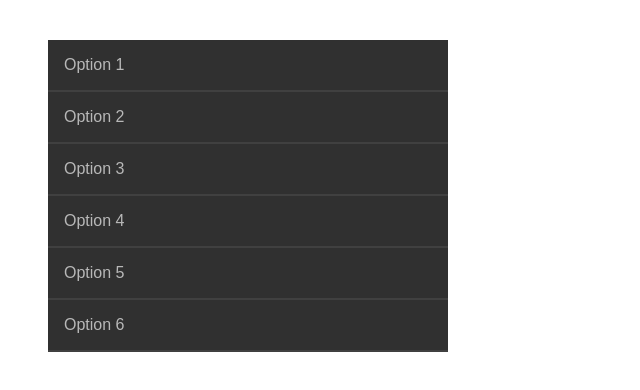
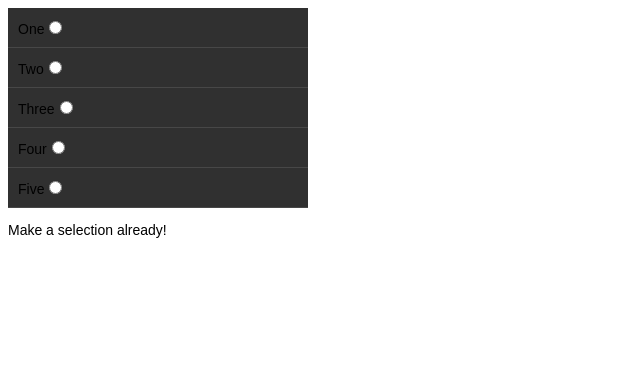
Before and after one commit to VincentPauley/glowing_tabs, a plain HTML site: page index.html in a window 1280 px wide. Shown: the whole page, without its empty margins (0-640 px from the left). Drawn offline with nearby package versions, Linux system fonts and the light colour scheme.

Commit message:
close but needs classes

```diff
--- a/index.html
+++ b/index.html
@@ -5,13 +5,16 @@
 <script src="https://ajax.googleapis.com/ajax/libs/jquery/1.12.0/jquery.min.js"></script>
 </head>
 <body>
-<div id="tabWrapper">
-<label for="opt1">Option 1<input id="opt1" type="radio" name="tabOption" /></label>
-<label for="opt2">Option 2<input id="opt2" type="radio" name="tabOption" /></label>
-<label for="opt3">Option 3<input id="opt3" type="radio" name="tabOption" /></label>
-<label for="opt4">Option 4<input id="opt4" type="radio" name="tabOption" /></label>
-<label for="opt5">Option 5<input id="opt5" type="radio" name="tabOption" /></label>
-<label for="opt6">Option 6<input id="opt6" type="radio" name="tabOption" /></label>
+  <div id="glowTabs">
+    <label for="one"><span>One</span><input id="one" type="radio" name="choice"/></label>
+    <label for="two"><span>Two</span><input id="two" type="radio" name="choice"/></label>
+    <label for="three"><span>Three</span><input id="three" type="radio" name="choice"/></label>
+    <label for="four"><span>Four</span><input id="four" type="radio" name="choice"/></label>
+    <label for="five"><span>Five</span><input id="five" type="radio" name="choice"/></label>
+  </div>
+<!-- SIMPLE DISPLAY PANEL TO SHOW THAT THE SELECTIONS ARE WORKING -->
+<div id="panel">
+  <p>Make a selection already!</p>
 </div>
 <script src="script.js"></script>
 </body>
--- a/script.js
+++ b/script.js
@@ -1,3 +1,28 @@
-$("#trace").on('click', function() {
-  $(this).slideUp();
+var thisRadio;
+
+$('#glowTabs > label').on('mouseover', function() {
+	thisRadio = $(this).children('input[type=radio]');
+  if(thisRadio.is(':checked')) {
+
+  } else {
+  		// background color
+      $(this).css('background-color', '#ebebeb');
+      // shift text right
+      $(this).children('span').css('margin-left', '14px');
+  }
 });
+$('#glowTabs > label').on('mouseout', function() {
+	thisRadio = $(this).children('input[type=radio]');
+  if(thisRadio.is(':checked')) {
+
+  } else {
+  		// background color
+      $(this).css('background-color', '#303030');
+      // move text back
+      $(this).children('span').css('margin-left', '0px');
+  }
+});
+
+$('#glowTabs > label > input[type=radio]').on('click', function() {
+  $(this).parent('label').css('background-color', 'white').siblings().css('background-color', '#303030');
+});
--- a/styles.css
+++ b/styles.css
@@ -1,22 +1,20 @@
-#tabWrapper {
-  width: 400px;
-  margin: 40px;
+body {
+  background-color: #FFFFFF;
   font-family: arial;
+  font-size: 14px;
 }
-#tabWrapper > label {
+#glowTabs {
+  max-width: 300px;
+}
+#glowTabs > label {
   display: block;
-  border-bottom: 2px solid #404040;
-  padding: 16px;
+  border-bottom: 1px solid #474747;
   background-color: #303030;
-  color: #B8B8B8;
-  -webkit-transition: background-color .2s;
-  transition: background-color .2s;
+  padding: 10px;
 }
-#tabWrapper > label:hover {
-  background-color: #EEC900;
-  border-bottom: 2px solid yellow;
-  color: #8B6914;
+#glowTabs > label > input[type=radio] {
+
 }
-input[type='radio'] {
-  display: none;
+#glowTabs > label > span {
+  transition: margin-left .15s;
 }
```
